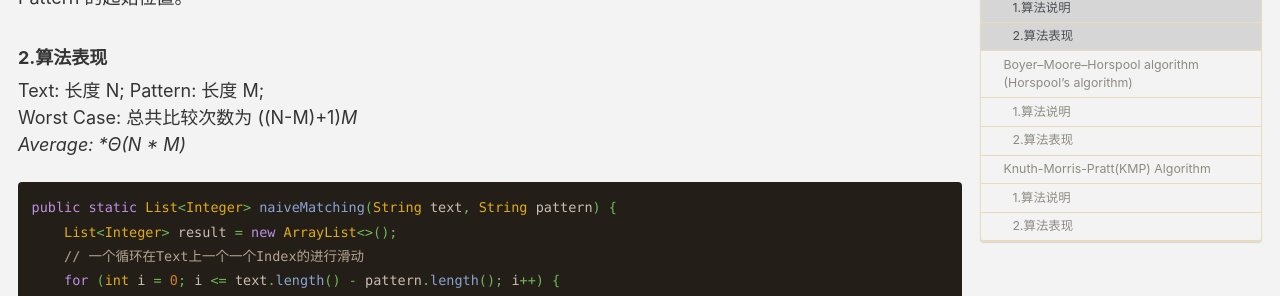
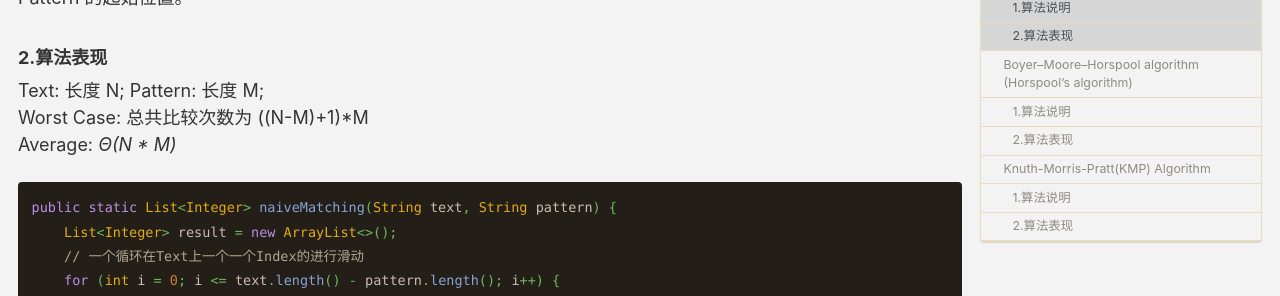
Before and after one commit to RyeField/RyeField.github.io, a Jekyll site: the page built from _posts/2019-9-17-String-Matching-Algorithm.md, in a window 1280 px wide and 900 px high, scrolled down 419 px. Shown: the part 153-449 px from the top of the window. Built offline with Jekyll 4.4.1, drawn with Linux system fonts in a browser that asks for light colours; cached includes are drawn as plain includes; nearby versions of some CDN libraries.

Commit message:
fix a typo

````diff
--- a/_posts/2019-9-17-String-Matching-Algorithm.md
+++ b/_posts/2019-9-17-String-Matching-Algorithm.md
@@ -23,7 +23,7 @@ toc_sticky: true
 
 ### 2.算法表现
 Text: 长度 N; Pattern: 长度 M; <br>
-Worst Case: 总共比较次数为 ((N-M)+1)*M <br>
+Worst Case: 总共比较次数为 ((N-M)+1)\*M <br>
 Average: *Θ(N \* M)* <br>
 
 ```java
````
